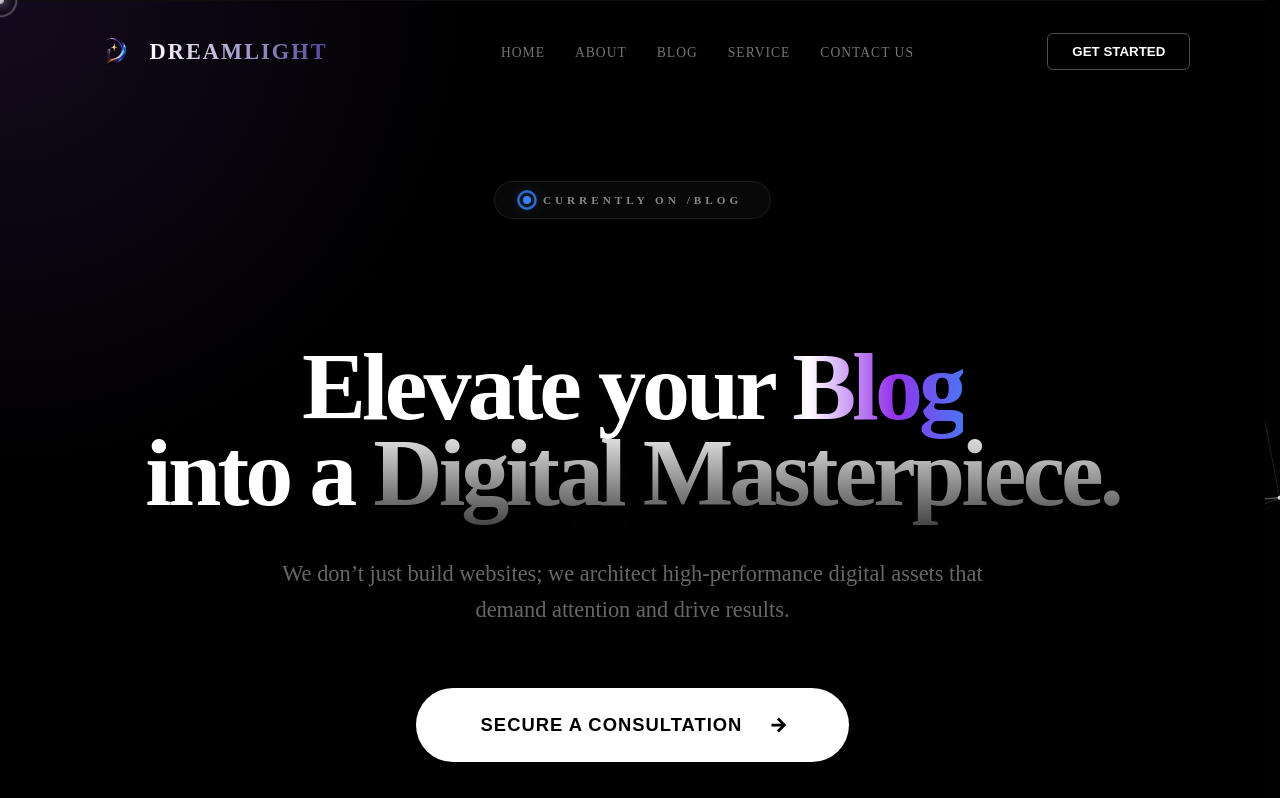
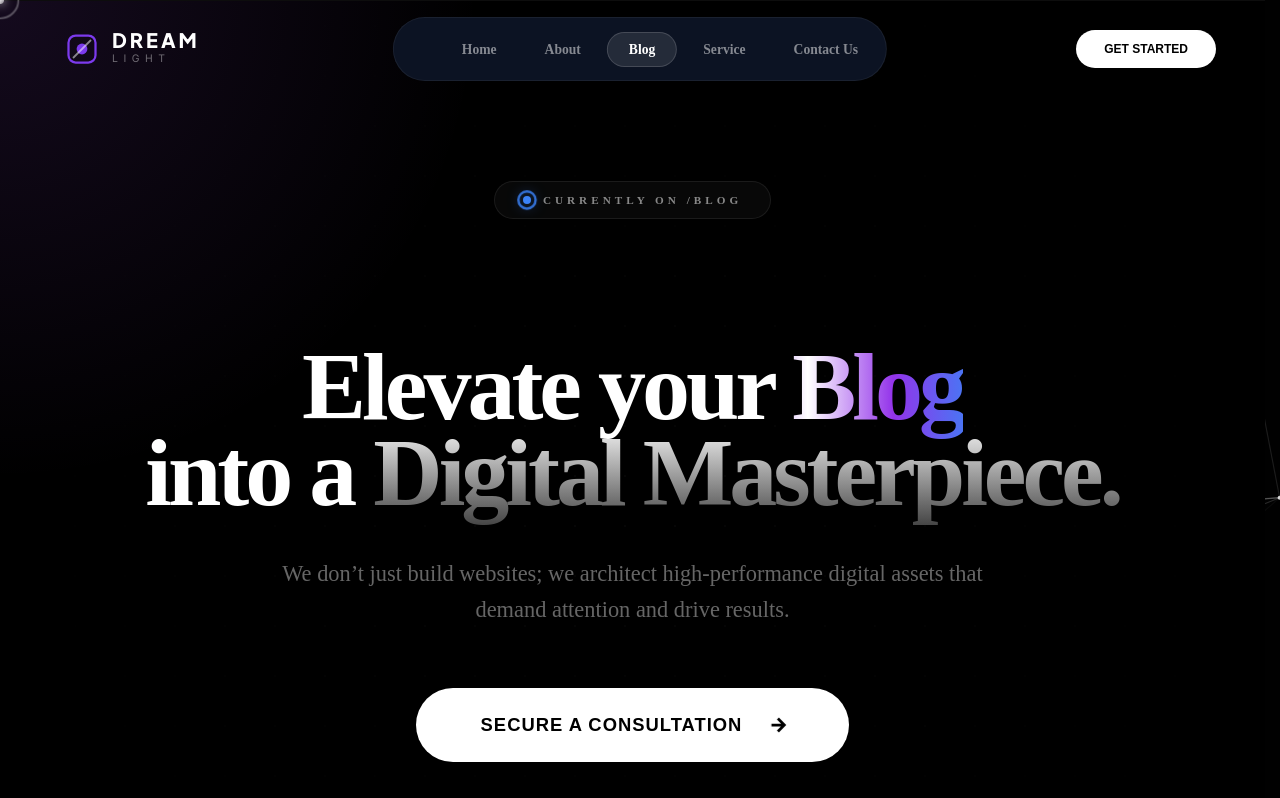
Before and after one commit to zulfiqarali67499-bot/DreamLight-Portfolio, a React app: page /blog/1 in a window 1280 px wide. Shown: the top 798 px of the page. Built offline with nearby package versions, Linux system fonts and the light colour scheme; the HTML template or start-up script is replaced by a standard one.

Commit message:
Nine Commit

```diff
--- a/src/component/Navbar.css
+++ b/src/component/Navbar.css
@@ -1,206 +1,93 @@
-/* --- 1. Global & Reset --- */
-*, *::before, *::after {
-  box-sizing: border-box;
+@import url('https://fonts.googleapis.com/css2?family=Plus+Jakarta+Sans:wght@700;800&family=Inter:wght@400;600&display=swap');
+
+:root {
+  --primary: #7c3aed;
+  --bg-dark: #030014;
+  --glass: rgba(255, 255, 255, 0.03);
+  --border: rgba(255, 255, 255, 0.08);
 }
 
-html, body {
-  overflow-x: hidden;
-  width: 100%;
-  margin: 0;
-  padding: 0;
+.premium-nav {
+  position: fixed; top: 0; left: 0; width: 100%; z-index: 9999;
+  padding: 30px 0; transition: all 0.4s ease;
 }
 
-/* --- 2. Navigation Structure --- */
-.nav {
-  position: fixed;
-  width: 100%;
-  top: 0;
-  z-index: 2000;
-  padding: 20px 0;
-  color: #e5e7eb;
-  transition: all 0.5s cubic-bezier(0.4, 0, 0.2, 1);
+.premium-nav.active {
+  padding: 15px 0; background: rgba(3, 0, 20, 0.8);
+  backdrop-filter: blur(20px); border-bottom: 1px solid var(--border);
 }
 
-.nav.active {
-  padding: 12px 0;
-  /* Aapka original background aur blur */
-  background: rgba(15, 15, 26, 0.85);
-  backdrop-filter: blur(15px);
-  -webkit-backdrop-filter: blur(15px);
-  border-bottom: 1px solid rgba(255, 255, 255, 0.05);
+.nav-inner {
+  max-width: 1400px; margin: 0 auto; padding: 0 5%;
+  display: flex; justify-content: space-between; align-items: center;
 }
 
-.nav-container {
-  max-width: 1400px;
-  margin: 0 auto;
-  padding: 0 7%;
-  display: flex;
-  justify-content: space-between;
-  align-items: center;
+/* --- LOGO STYLING --- */
+.nav-brand { z-index: 10001; text-decoration: none; }
+.brand-wrapper { display: flex; align-items: center; gap: 12px; perspective: 1000px; }
+.logo-symbol { width: 36px; height: 36px; transition: 0.6s cubic-bezier(0.34, 1.56, 0.64, 1); }
+.symbol-svg { width: 100%; height: 100%; fill: none; }
+.rect-main { stroke: var(--primary); stroke-width: 2.5; }
+.circle-inner { fill: var(--primary); }
+.accent-line { stroke: #fff; stroke-width: 2; opacity: 0.5; }
+
+.brand-typography { display: flex; flex-direction: column; line-height: 1; position: relative; }
+.brand-main { font-family: 'Plus Jakarta Sans'; font-weight: 800; font-size: 1.25rem; color: #fff; letter-spacing: 3px; }
+.brand-sub { font-family: 'Inter'; font-size: 0.65rem; letter-spacing: 5.5px; color: rgba(255,255,255,0.4); margin-top: 4px; }
+.brand-underline { height: 2px; width: 0%; background: linear-gradient(90deg, var(--primary), transparent); transition: 0.4s; margin-top: 2px; }
+
+.nav-brand:hover .logo-symbol { transform: rotateY(180deg); }
+.nav-brand:hover .brand-underline { width: 100%; }
+
+/* --- DOCK MENU --- */
+.desktop-dock-wrapper {
+  position: absolute; left: 50%; transform: translateX(-50%);
+  background: var(--glass); border: 1px solid var(--border);
+  padding: 6px; border-radius: 100px;
+}
+.desktop-dock { display: flex; list-style: none; gap: 4px; }
+.dock-item {
+  position: relative; text-decoration: none; padding: 10px 22px;
+  color: rgba(255,255,255,0.5); font-size: 0.85rem; font-weight: 600; transition: 0.3s;
+}
+.dock-item.active { color: #fff; }
+.active-pill {
+  position: absolute; inset: 0; background: rgba(255,255,255,0.1);
+  border-radius: 100px; z-index: -1; border: 1px solid rgba(255,255,255,0.15);
 }
 
-/* --- 3. Logo --- */
-.logo { display: flex; align-items: center; gap: 10px; }
-.logo img { width: 50px; height: 50px; object-fit: contain; }
-.logo h1 {
-  text-transform: uppercase; font-size: 1.4rem; letter-spacing: 2px;
-  /* Aapka original gradient */
-  background: linear-gradient(to right, white, rgb(80, 70, 150));
-  -webkit-background-clip: text;
-  -webkit-text-fill-color: transparent;
+/* --- UI ELEMENTS --- */
+.hamburger-box { width: 28px; height: 12px; display: none; flex-direction: column; justify-content: space-between; cursor: pointer; z-index: 10001; position: relative; }
+.line { width: 100%; height: 2px; background: #fff; transition: 0.3s; }
+.is-open .line:nth-child(1) { transform: translateY(5px) rotate(45deg); }
+.is-open .line:nth-child(2) { transform: translateY(-5px) rotate(-45deg); }
+
+.get-started-btn { background: #fff; color: #000; border: none; padding: 12px 28px; border-radius: 100px; font-weight: 700; font-size: 0.75rem; cursor: pointer; }
+
+/* --- MOBILE OVERLAY --- */
+.mobile-overlay { position: fixed; inset: 0; background: rgba(3, 0, 20, 0.4); backdrop-filter: blur(15px); z-index: 10000; }
+.mobile-sheet {
+  position: absolute; bottom: 0; left: 0; width: 100%; background: var(--bg-dark);
+  border-top: 1px solid var(--border); border-radius: 30px 30px 0 0;
+  padding: 80px 40px 60px; max-height: 85vh;
+}
+.mobile-links { display: flex; flex-direction: column; gap: 30px; }
+.m-link {
+  font-family: 'Plus Jakarta Sans'; font-size: 2.5rem; font-weight: 800;
+  color: #fff; text-decoration: none; display: flex; align-items: center; gap: 15px;
+  opacity: 0.3; transition: 0.3s;
+}
+.m-link.m-active { opacity: 1; color: var(--primary); }
+.m-num { font-size: 0.9rem; color: var(--primary); font-weight: 400; }
+
+/* --- RESPONSIVE FIXES --- */
+@media (max-width: 992px) {
+  .desktop-dock-wrapper, .desktop-only { display: none; }
+  .hamburger-box { display: flex; }
 }
 
-/* --- 4. Desktop Menu --- */
-.desktop-menu { display: flex; gap: 30px; list-style: none; }
-.desktop-menu li a {
-  text-decoration: none; color: #e5e7eb; font-size: 0.85rem;
-  text-transform: uppercase; font-weight: 500; letter-spacing: 1px;
-  position: relative; transition: 0.3s;
+@media (max-width: 480px) {
+  .brand-main { font-size: 1.1rem; letter-spacing: 2px; }
+  .brand-sub { font-size: 0.55rem; letter-spacing: 4px; }
+  .m-link { font-size: 2rem; }
 }
-
-.desktop-menu li a:hover{
-  /* Aapka original hover gradient */
-  background: linear-gradient(to right, white, #504696);
-  -webkit-background-clip: text;
-  -webkit-text-fill-color: transparent;
-}
-
-.desktop-menu li a::after {
-  content: ''; width: 100%; height: 2px; bottom: -5px; left: 0;
-  position: absolute; background: white; transform: scaleX(0);
-  transition: 0.3s transform ease; transform-origin: right;
-}
-.desktop-menu li a:hover::after { transform: scaleX(1); transform-origin: left; }
-
-/* Desktop Button */
-.get button {
-  padding: 10px 24px; border-radius: 6px; color: white;
-  border: 1px solid rgba(255,255,255,0.3); background: transparent;
-  cursor: pointer; transition: 0.4s; font-weight: 600;
-}
-.get button:hover {
-  /* Aapka original button hover */
-  background: linear-gradient(to left, #131313, #271d52);
-  box-shadow: 0 0 20px #2d2d83;
-  border-color: transparent;
-}
-
-/* --- 5. Mobile & Responsive Logic --- */
-
-.hamburger {
-  display: none; width: 28px; height: 18px;
-  position: relative; cursor: pointer; z-index: 3000;
-}
-.hamburger span {
-  display: block; width: 100%; height: 2px; background: #fff;
-  position: absolute; transition: 0.4s;
-}
-.hamburger span:nth-child(1) { top: 0; }
-.hamburger span:nth-child(2) { top: 50%; transform: translateY(-50%); }
-.hamburger span:nth-child(3) { bottom: 0; }
-
-.hamburger.open span:nth-child(1) { transform: rotate(45deg); top: 8px; }
-.hamburger.open span:nth-child(2) { opacity: 0; }
-.hamburger.open span:nth-child(3) { transform: rotate(-45deg); bottom: 8px; }
-
-.mobile-menu-overlay {
-  position: fixed; top: 0; left: 0; width: 100%; height: 100vh;
-  /* Aapka original mobile gradient */
-  background: linear-gradient(135deg, #0f0f1a 0%, #1a1a40 100%);
-  display: flex; flex-direction: column; justify-content: center; align-items: center;
-  z-index: 2500;
-  overflow: hidden;
-}
-
-.mobile-links {
-  display: flex; flex-direction: column; align-items: center;
-  gap: 20px; list-style: none; width: 100%;
-}
-
-.mobile-links a {
-  position: relative;
-  font-size: 1.6rem;
-  color: #e5e7eb;
-  text-decoration: none;
-  font-weight: 800;
-  text-transform: uppercase;
-  letter-spacing: 2px;
-  display: inline-block;
-  padding: 10px 0;
-  transition: 0.3s;
-}
-
-.mobile-links a:hover {
-  background: linear-gradient(to right, white, #504696);
-  -webkit-background-clip: text;
-  -webkit-text-fill-color: transparent;
-}
-/* --- Mobile Links with Underline Animation --- */
-.mobile-links a {
-  position: relative;
-  font-size: 1.6rem;
-  color: #e5e7eb;
-  text-decoration: none;
-  font-weight: 800;
-  text-transform: uppercase;
-  letter-spacing: 2px;
-  display: inline-block;
-  padding: 10px 0;
-  transition: 0.3s;
-}
-
-/* Mobile After Effect (Underline) */
-.mobile-links a::after {
-  content: '';
-  position: absolute;
-  width: 100%;
-  height: 2px;
-  bottom: 0;
-  left: 0;
-  background: white; /* Aapka original color */
-  transform: scaleX(0);
-  transform-origin: right;
-  transition: transform 0.4s cubic-bezier(0.4, 0, 0.2, 1);
-}
-
-/* Hover par underline show hogi */
-.mobile-links a:hover::after {
-  transform: scaleX(1);
-  transform-origin: left;
-}
-.mobile-get-btn {
-  margin-top: 30px;
-  padding: 12px 35px;
-  font-size: 0.9rem;
-  font-weight: 700;
-  text-transform: uppercase;
-  color: white;
-  border: 1px solid rgba(255, 255, 255, 0.4);
-  border-radius: 8px;
-  background: transparent;
-  transition: 0.4s;
-}
-
-.mobile-get-btn:hover {
-  background: linear-gradient(to left, #131313, #271d52);
-  box-shadow: 0 0 25px rgba(45, 33, 131, 0.6);
-  transform: translateY(-3px);
-}
-
-/* --- 6. Breakpoints --- */
-
-@media (max-width: 768px) {
-  .desktop-menu, .get.desktop-only { display: none; }
-  .hamburger { display: flex; }
-  .nav-container { padding: 0 5%; }
-  .logo h1 { font-size: 1.1rem; }
-  .mobile-links { gap: 10px; }
-  .mobile-links a {
-    font-size: 1.4rem;
-    letter-spacing: 1px;
-  }
-
-  .mobile-links a::after {
-    height: 1.5px;
-  }
-}
--- a/src/component/Navbar.jsx
+++ b/src/component/Navbar.jsx
@@ -1,13 +1,16 @@
 import React, { useState, useEffect } from 'react';
-import { motion, useScroll, useSpring, AnimatePresence } from 'framer-motion';
-import { NavLink } from 'react-router-dom'; // Import NavLink
+import { motion, AnimatePresence, LayoutGroup } from 'framer-motion';
+import { NavLink } from 'react-router-dom';
 import './Navbar.css';
 
 const Navbar = () => {
   const [isOpen, setIsOpen] = useState(false);
   const [scrolled, setScrolled] = useState(false);
-  const { scrollYProgress } = useScroll();
-  const scaleX = useSpring(scrollYProgress, { stiffness: 100, damping: 30, restDelta: 0.001 });
+
+  // Scroll lock for better UX
+  useEffect(() => {
+    document.body.style.overflow = isOpen ? 'hidden' : 'unset';
+  }, [isOpen]);
 
   useEffect(() => {
     const handleScroll = () => setScrolled(window.scrollY > 20);
@@ -15,7 +18,6 @@ const Navbar = () => {
     return () => window.removeEventListener('scroll', handleScroll);
   }, []);
 
-  // Is list mein 'Home' ka path humne '/' rakha hai aur baqi ka slug banaya hai
   const navLinks = [
     { name: 'Home', path: '/' },
     { name: 'About', path: '/about' },
@@ -24,95 +26,107 @@ const Navbar = () => {
     { name: 'Contact Us', path: '/contact' }
   ];
 
-  const menuVariants = {
-    closed: { opacity: 0, x: "100%", transition: { duration: 0.5, ease: [0.4, 0, 0.2, 1] } },
-    opened: { opacity: 1, x: 0, transition: { duration: 0.5, ease: [0.4, 0, 0.2, 1] } }
-  };
+  return (
+    <nav className={`premium-nav ${scrolled ? "active" : ""} ${isOpen ? "menu-is-open" : ""}`}>
+      <div className="nav-inner">
 
-  const containerVariants = {
-    opened: { transition: { staggerChildren: 0.1, delayChildren: 0.3 } },
-    closed: { transition: { staggerChildren: 0.05, staggerDirection: -1 } }
-  };
+        {/* --- PROFESSIONAL ARCHITECTURAL LOGO --- */}
+        <NavLink to="/" className="nav-brand" onClick={() => setIsOpen(false)}>
+          <div className="brand-wrapper">
+            <div className="logo-symbol">
+              <svg viewBox="0 0 40 40" className="symbol-svg">
+                <rect className="rect-main" x="5" y="5" width="30" height="30" rx="8" />
+                <circle className="circle-inner" cx="20" cy="20" r="6" />
+                <path className="accent-line" d="M30 10 L10 30" />
+              </svg>
+            </div>
+            <div className="brand-typography">
+              <span className="brand-main">DREAM</span>
+              <span className="brand-sub">LIGHT</span>
+              <div className="brand-underline"></div>
+            </div>
+          </div>
+        </NavLink>
 
-  const linkVariants = {
-    opened: { opacity: 1, y: 0 },
-    closed: { opacity: 0, y: 20 }
-  };
-
-  return (
-    <>
-      <motion.div className="progress-bar" style={{ scaleX }} />
-      <nav className={`nav ${scrolled ? "active" : ""}`}>
-        <div className="nav-container">
-          <motion.div
-            initial={{ opacity: 0, x: -20 }}
-            animate={{ opacity: 1, x: 0 }}
-            className="logo"
-          >
-            <img src="/logo.png" alt="Dreamlight" />
-            <h1>Dreamlight</h1>
-          </motion.div>
-
-          <ul className="desktop-menu">
-            {navLinks.map((item, i) => (
-              <motion.li
-                key={item.name}
-                initial={{ opacity: 0, y: -10 }}
-                animate={{ opacity: 1, y: 0 }}
-                transition={{ delay: i * 0.1 }}
-              >
-                {/* <a> ki jagah NavLink use kiya */}
+        {/* --- DESKTOP DOCK (FIXED LOGIC) --- */}
+        <div className="desktop-dock-wrapper">
+          <LayoutGroup>
+            <ul className="desktop-dock">
+              {navLinks.map((item) => (
+                <li key={item.name}>
                   <NavLink
                     to={item.path}
-                  className={({ isActive }) => (isActive ? "nav-item active" : "nav-item")}
+                    className={({ isActive }) => `dock-item ${isActive ? "active" : ""}`}
                   >
-                  {item.name}
+                    {({ isActive }) => (
+                      <>
+                        <span className="dock-label">{item.name}</span>
+                        {isActive && (
+                          <motion.div
+                            layoutId="active-pill"
+                            className="active-pill"
+                            transition={{ type: "spring", stiffness: 350, damping: 30 }}
+                          />
+                        )}
+                      </>
+                    )}
                   </NavLink>
-              </motion.li>
+                </li>
               ))}
             </ul>
+          </LayoutGroup>
+        </div>
 
-          <div className="nav-actions">
-            <div className="get desktop-only">
-              <button>GET STARTED</button>
-            </div>
-            <div className={`hamburger ${isOpen ? "open" : ""}`} onClick={() => setIsOpen(!isOpen)}>
-              <span></span><span></span><span></span>
+        {/* --- NAV ACTIONS --- */}
+        <div className="nav-end">
+          <button className="get-started-btn desktop-only">GET STARTED</button>
+          <div className={`hamburger-box ${isOpen ? "is-open" : ""}`} onClick={() => setIsOpen(!isOpen)}>
+            <div className="line"></div>
+            <div className="line"></div>
           </div>
         </div>
       </div>
 
+      {/* --- MOBILE OVERLAY SHEET --- */}
       <AnimatePresence>
         {isOpen && (
           <motion.div
-              variants={menuVariants}
-              initial="closed"
-              animate="opened"
-              exit="closed"
-              className="mobile-menu-overlay"
+            initial={{ opacity: 0 }}
+            animate={{ opacity: 1 }}
+            exit={{ opacity: 0 }}
+            className="mobile-overlay"
           >
-              <motion.ul variants={containerVariants} className="mobile-links">
-                {navLinks.map((item) => (
-                  <motion.li key={item.name} variants={linkVariants}>
-                    {/* Mobile menu mein NavLink */}
+            <motion.div
+              initial={{ y: "100%" }}
+              animate={{ y: 0 }}
+              exit={{ y: "100%" }}
+              transition={{ duration: 0.6, ease: [0.22, 1, 0.36, 1] }}
+              className="mobile-sheet"
+            >
+              <div className="mobile-links">
+                {navLinks.map((item, i) => (
+                  <motion.div
+                    key={item.name}
+                    initial={{ opacity: 0, y: 20 }}
+                    animate={{ opacity: 1, y: 0 }}
+                    transition={{ delay: 0.1 * i }}
+                  >
                     <NavLink
                       to={item.path}
                       onClick={() => setIsOpen(false)}
-                      className={({ isActive }) => (isActive ? "mobile-item active" : "mobile-item")}
+                      className={({ isActive }) => `m-link ${isActive ? "m-active" : ""}`}
                     >
+                      <span className="m-num">0{i + 1}</span>
                       {item.name}
                     </NavLink>
-                  </motion.li>
+                  </motion.div>
                 ))}
-                <motion.li variants={linkVariants}>
-                  <button className="mobile-get-btn">GET STARTED</button>
-                </motion.li>
-              </motion.ul>
+              </div>
+            </motion.div>
           </motion.div>
         )}
       </AnimatePresence>
     </nav>
-    </>
   );
 }
 
```
Also changed, not shown: src/component/Header.css (+75 -6 lines). Lines whose indentation alone changed are shown as unchanged.
